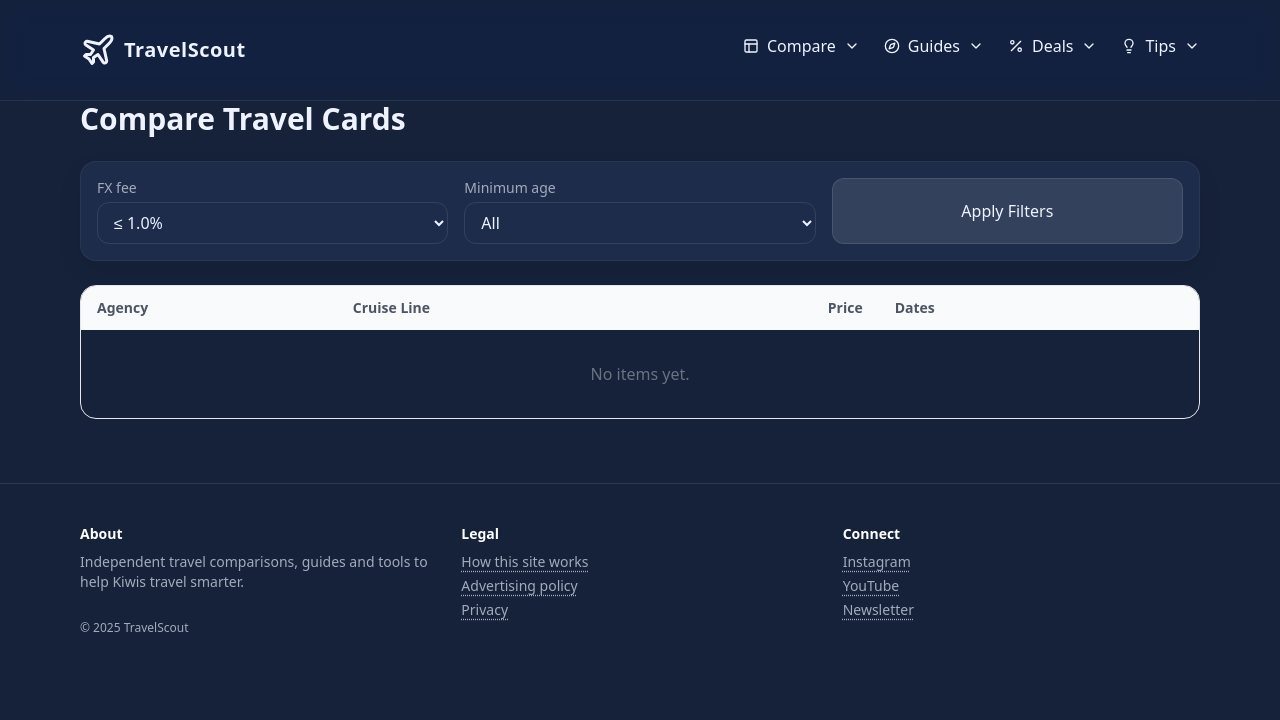
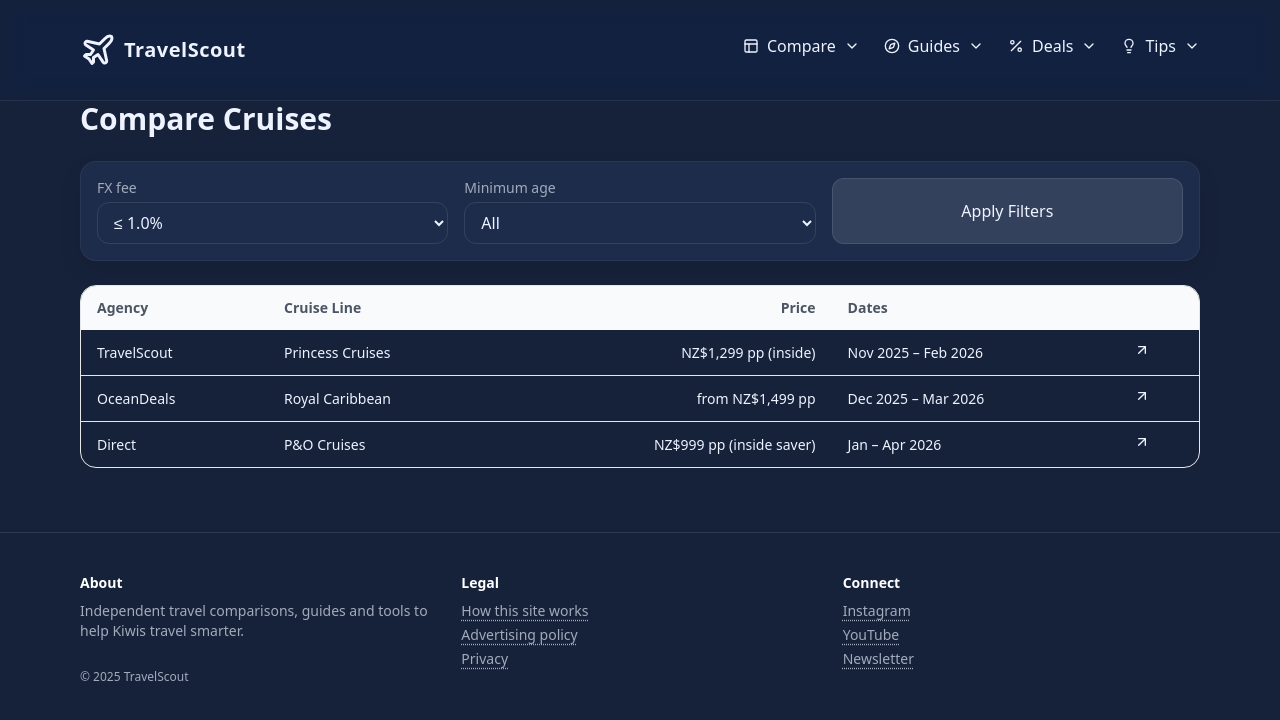
Before and after one commit to BrettWS2025/travelscout, a Next.js app: page /compare in a window 1280 px wide. Shown: the top 720 px of the page. Built offline with nearby package versions, Linux system fonts and the light colour scheme.

Commit message:
Update page.tsx

```diff
--- a/app/(marketing)/compare/page.tsx
+++ b/app/(marketing)/compare/page.tsx
@@ -4,7 +4,45 @@ import type { ProductOffer } from "@/lib/products";
 
 export const metadata = { title: "Compare" };
 
-const rows: ProductOffer[] = []; // empty is fine
+const rows: ProductOffer[] = [
+  {
+    id: "cruise-001",
+    vendor: "TravelScout",
+    brand: "Princess Cruises",
+    priceMin: 1299,
+    priceText: "NZ$1,299 pp (inside)",
+    currency: "NZD",
+    startDate: "2025-11-01",
+    endDate: "2026-02-28",
+    dateText: "Nov 2025 – Feb 2026",
+    url: "/deals/cruise-deals#cruise-001",
+  },
+  {
+    id: "cruise-002",
+    vendor: "OceanDeals",
+    brand: "Royal Caribbean",
+    priceMin: 1499,
+    priceText: "from NZ$1,499 pp",
+    currency: "NZD",
+    startDate: "2025-12-10",
+    endDate: "2026-03-20",
+    dateText: "Dec 2025 – Mar 2026",
+    url: "/deals/cruise-deals#cruise-002",
+  },
+  {
+    id: "cruise-003",
+    vendor: "Direct",
+    brand: "P&O Cruises",
+    priceMin: 999,
+    priceText: "NZ$999 pp (inside saver)",
+    currency: "NZD",
+    startDate: "2026-01-15",
+    endDate: "2026-04-15",
+    dateText: "Jan – Apr 2026",
+    url: "/deals/cruise-deals#cruise-003",
+  },
+];
+
 
 const columns: ProductsColumn[] = [
   { key: "vendor",    header: "Agency" },
@@ -17,7 +55,7 @@ const columns: ProductsColumn[] = [
 export default function Compare() {
   return (
     <section className="space-y-6">
-      <h1 className="text-3xl font-bold">Compare Travel Cards</h1>
+      <h1 className="text-3xl font-bold">Compare Cruises</h1>
       <FilterBar />
       <ProductsTable rows={rows} columns={columns} />
     </section>
```
